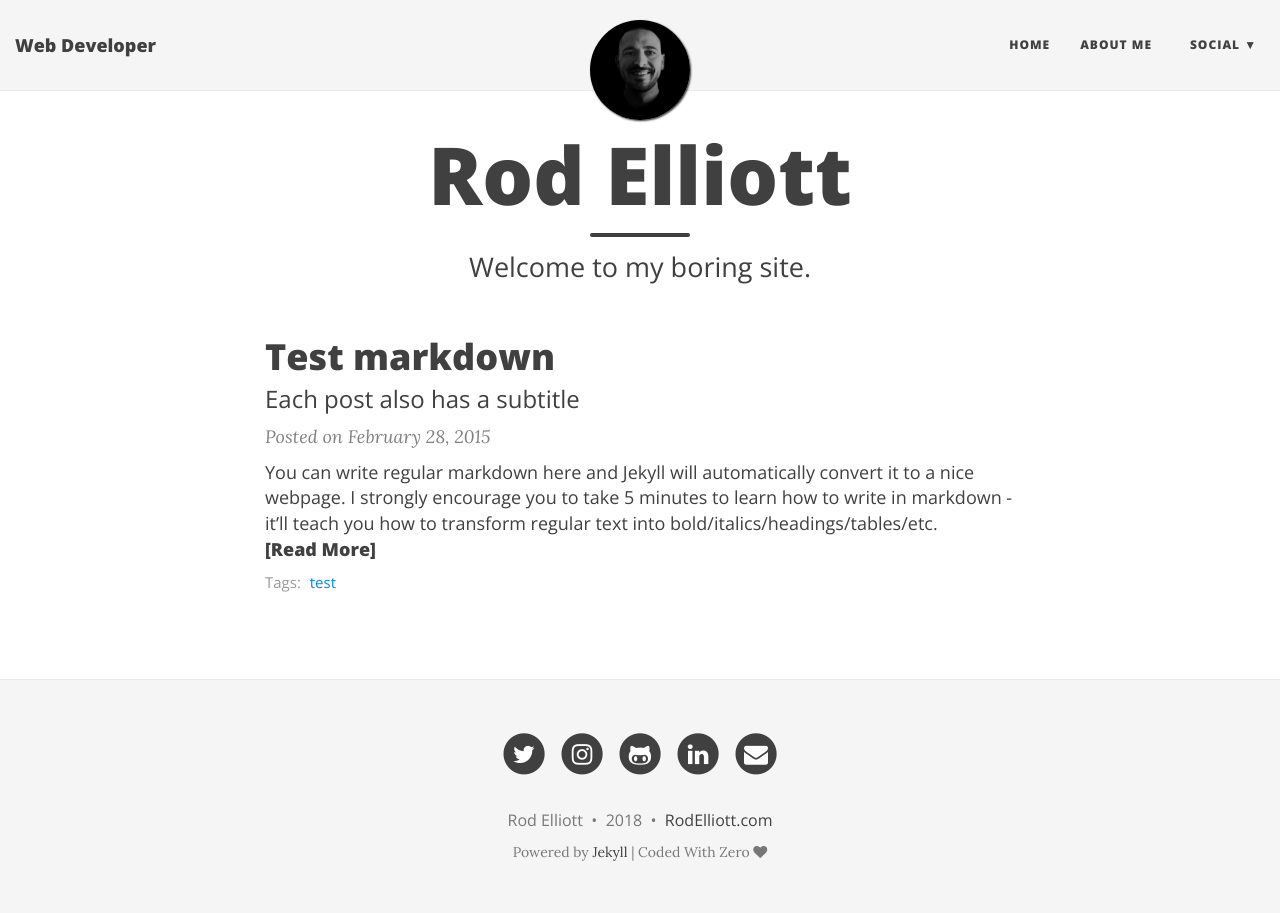
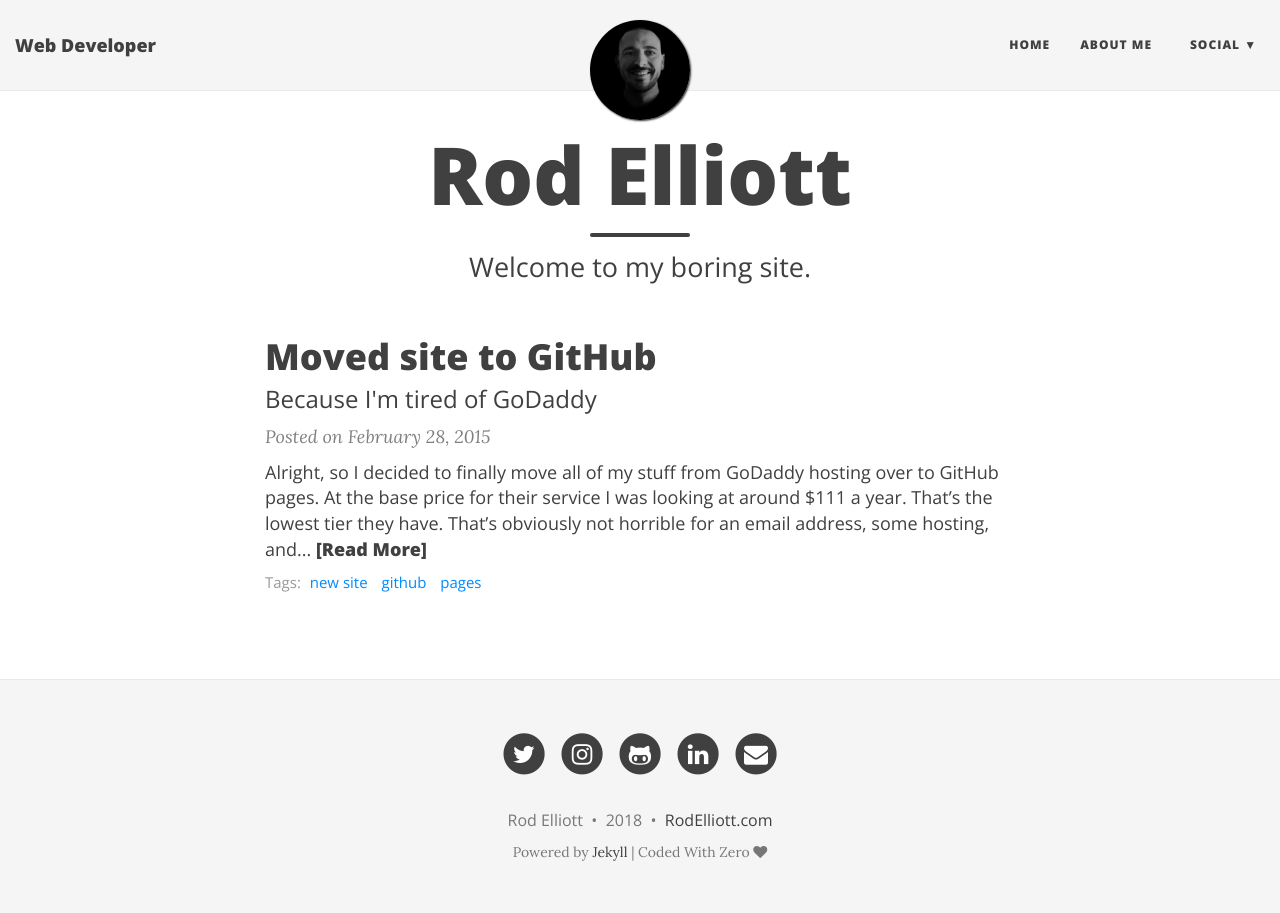
Before and after one commit to rodelliott/rodelliott.github.io, a Jekyll site: the page built from index.html, in a window 1280 px wide. Built offline with Jekyll 4.4.1, drawn with Linux system fonts in a browser that asks for light colours; nearby versions of some CDN libraries; the list of posts is cut into pages by our own code.

Commit message:
new changes

````diff
--- a/_posts/2015-02-28-test-markdown.md
+++ b/_posts/2015-02-28-test-markdown.md
@@ -1,73 +1,19 @@
 ---
 layout: post
-title: Test markdown
-subtitle: Each post also has a subtitle
-gh-repo: daattali/beautiful-jekyll
+title: Moved site to GitHub
+subtitle: Because I'm tired of GoDaddy
+gh-repo: donaldrelliott.github.io
 gh-badge: [star, fork, follow]
-tags: [test]
+tags: [new site, github, pages]
 ---
 
-You can write regular [markdown](http://markdowntutorial.com/) here and Jekyll will automatically convert it to a nice webpage.  I strongly encourage you to [take 5 minutes to learn how to write in markdown](http://markdowntutorial.com/) - it'll teach you how to transform regular text into bold/italics/headings/tables/etc.
-
-**Here is some bold text**
-
-## Here is a secondary heading
-
-Here's a useless table:
-
-| Number | Next number | Previous number |
-| :------ |:--- | :--- |
-| Five | Six | Four |
-| Ten | Eleven | Nine |
-| Seven | Eight | Six |
-| Two | Three | One |
-
-
-How about a yummy crepe?
-
-![Crepe](http://s3-media3.fl.yelpcdn.com/bphoto/cQ1Yoa75m2yUFFbY2xwuqw/348s.jpg)
-
-Here's a code chunk:
-
-~~~
-var foo = function(x) {
-  return(x + 5);
-}
-foo(3)
-~~~
-
-And here is the same code with syntax highlighting:
-
-```javascript
-var foo = function(x) {
-  return(x + 5);
-}
-foo(3)
-```
-
-And here is the same code yet again but with line numbers:
-
-{% highlight javascript linenos %}
-var foo = function(x) {
-  return(x + 5);
-}
-foo(3)
-{% endhighlight %}
-
-## Boxes
-You can add notification, warning and error boxes like this:
-
-### Notification
-
-{: .box-note}
-**Note:** This is a notification box.
-
-### Warning
-
-{: .box-warning}
-**Warning:** This is a warning box.
-
-### Error
-
-{: .box-error}
-**Error:** This is an error box.
+Alright, so I decided to _**finally**_ move all of my stuff from GoDaddy hosting over to GitHub pages. At the base price for their service
+I was looking at around $111 a year. That's the lowest tier they have. That's obviously not horrible for an email address, some hosting, and
+a domain for a year, but I felt I could do better.
+My main complaint with them as a company was the atrocious load times my site would have randomly. I know I don't have tons of people flooding
+my website, but since it generally consists of just basic content, there is no reason for it to take and length of time to load. After playing
+around with GitHub pages for awhile I realized that load times were just faster all around. It was at this time that I decided to go ahead and start building something for my new _**free**_ host.
+Knowing I was going to lose my custom email by trashing my hosting plan I moved to
+[GSuite](www.gsuite.google.com) for a whopping $5 a month. Not only do I get to keep using my custom domain email, but they also toss in **30GB** of free cloud storage, nice. This way if I need to host some large files to send to someone for downloading, I can still do that, without a dedicated hosting company.
+Anyways, that's all for now. I'll be posting updates randomly to this site in regards to software I'm working on or maybe something just in
+my daily life (like hiking or talking about watches). Until then, be safe, and enjoy your day.
````
